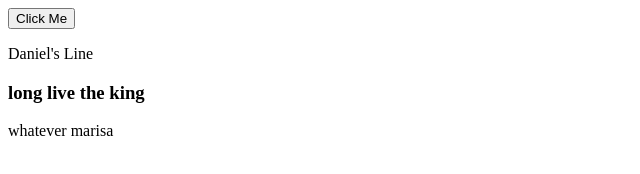
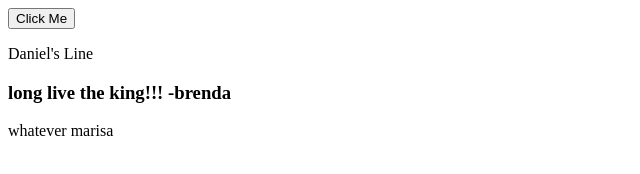
Before and after one commit to danielrmorenop/testrepo, a plain HTML site: page index.html in a window 1280 px wide. Shown: the whole page, without its empty margins (0-640 px from the left). Drawn offline with Linux system fonts and the light colour scheme.

Commit message:
added to line

```diff
--- a/index.html
+++ b/index.html
@@ -11,7 +11,7 @@
 
 <button>Click Me</button>
     <p>Daniel's Line</p>
-    <h3>long live the king</h3>
+    <h3>long live the king!!! -brenda</h3>
         <p>whatever marisa</p>
 </body>
 </html>
```
